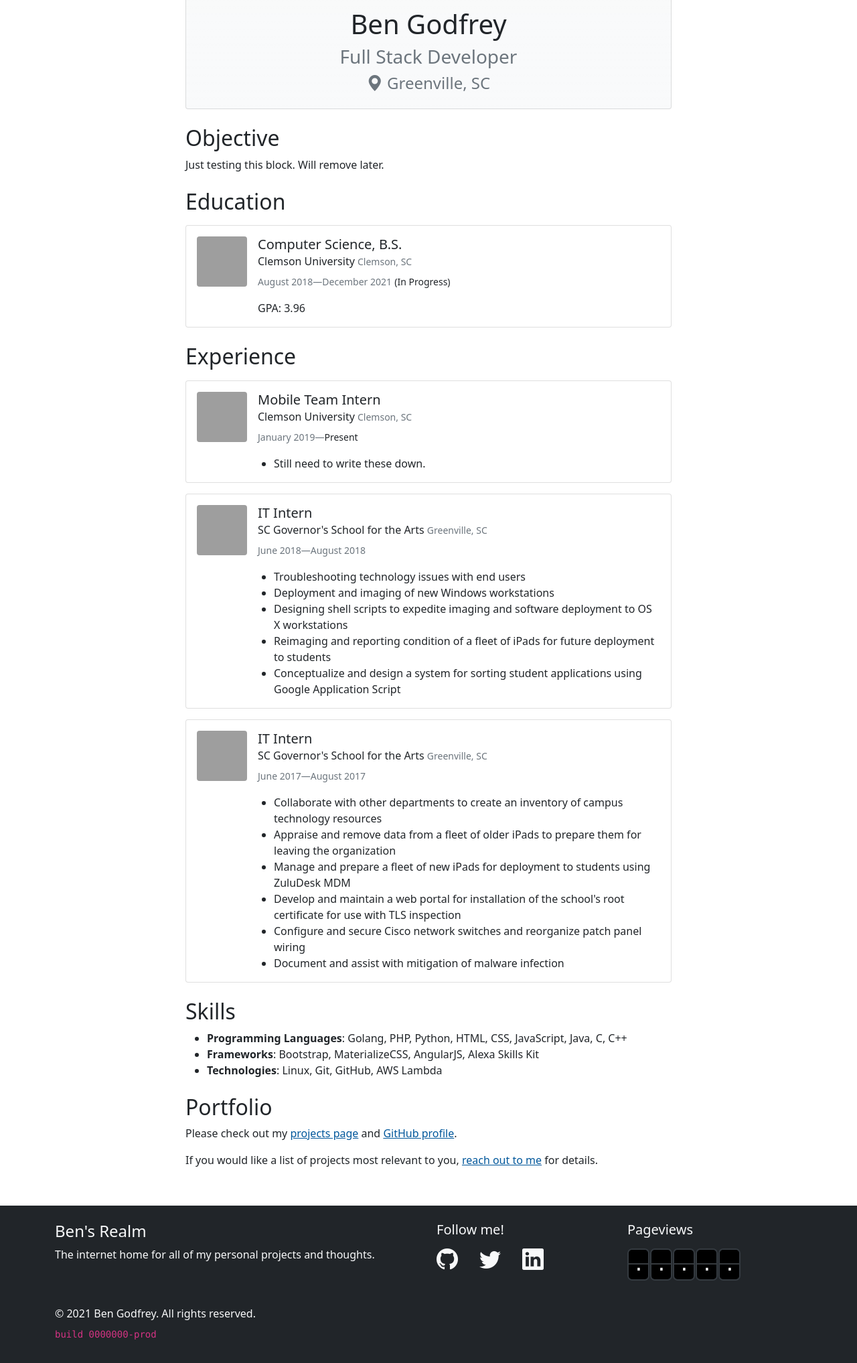
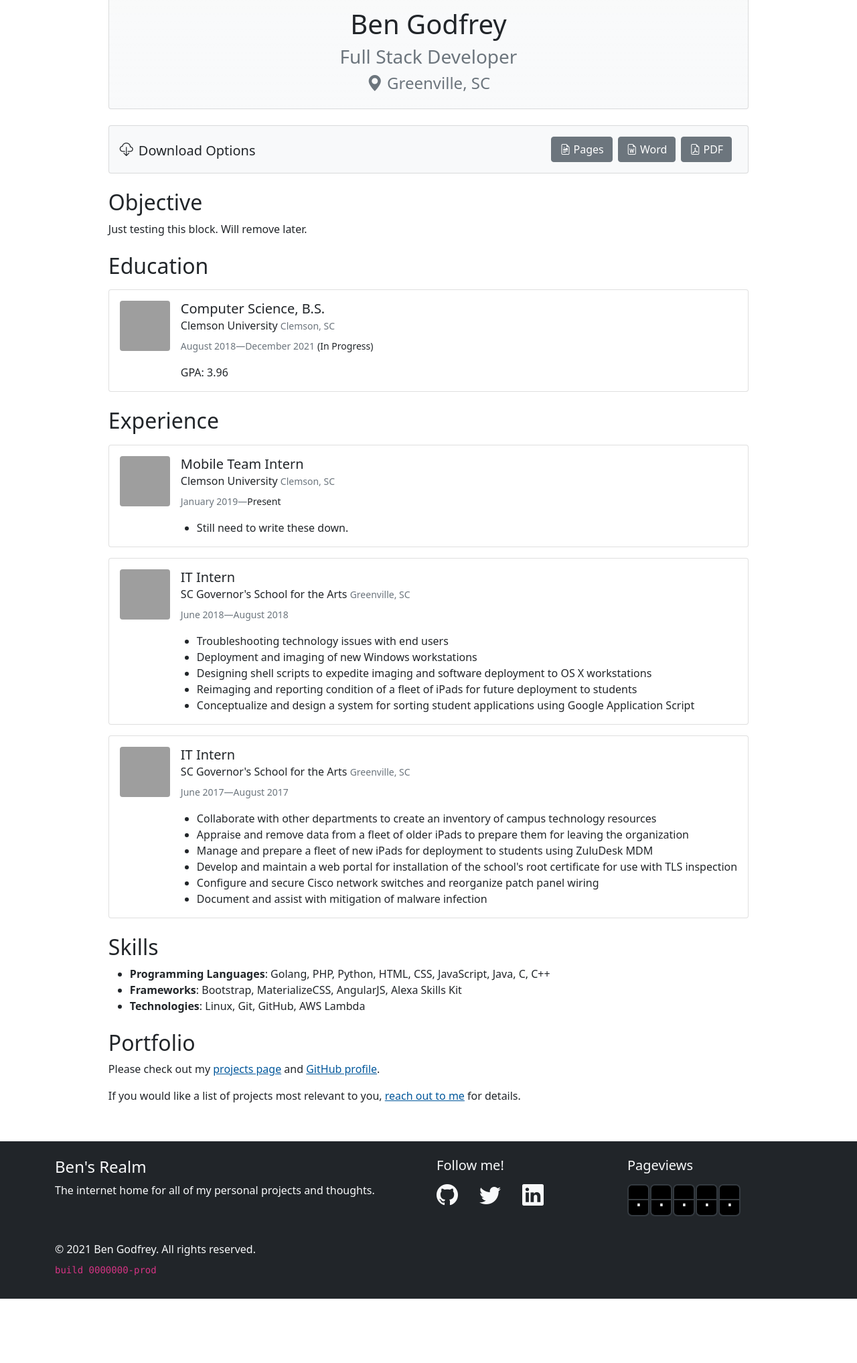
Before and after one commit to BenJetson/benjetson.github.io, a Jekyll site: the page built from resume.html, in a window 1280 px wide, cut to the strip 439-2474 px from the top of the page. Shown: the whole strip at 67% size. Built offline with Jekyll 4.4.1, drawn with Linux system fonts in a browser that asks for light colours; after the commit the page ends 2378 px from its top, so only the background shows below that; grey boxes are pictures that could not be loaded.

Commit message:
Add download buttons to resume. #8

```diff
--- a/_data/resume.yml
+++ b/_data/resume.yml
@@ -1,6 +1,11 @@
 name: Ben Godfrey
 tagline: Full Stack Developer
 location: Greenville, SC
+
+download_urls:
+  pages: null
+  word: null
+  pdf: null
 
 objective: Just testing this block. Will remove later. # FIXME remove this
 
--- a/_sass/custom/styles/_resume.scss
+++ b/_sass/custom/styles/_resume.scss
@@ -5,7 +5,7 @@
 //
 
 main.resume {
-  max-width: 750px;
+  // max-width: 750px;
   margin: 0 auto;
   @extend .mb-4;
 
@@ -32,6 +32,21 @@
     }
   }
 
+  .btn-download {
+    @extend .btn;
+    @extend .btn-secondary;
+
+    @extend .me-2;
+    @extend .text-center;
+
+    margin-bottom: 0;
+
+    @include media-breakpoint-down(sm) {
+      width: 100%;
+      margin-top: map-get($map: $spacers, $key: 2);
+    }
+  }
+
   @media print {
     section {
       page-break-inside: avoid;
--- a/resume.html
+++ b/resume.html
@@ -30,6 +30,28 @@
           <i class="bi bi-geo-alt-fill"></i> {{resume.location}}
         </p>
       </div>
+    </div>
+  </div>
+</section>
+
+<section class="d-print-none">
+  <div class="card bg-light">
+    <div class="card-body d-flex flex-column flex-sm-row align-items-center">
+      <p class="h5 card-title my-1 me-2" aria-hidden="true">
+        <i class="bi bi-cloud-download"></i>
+      </p>
+      <p class="h5 card-title my-1 me-4 mb-0 flex-grow-1 ws-100">
+        Download Options
+      </p>
+      <a href="{{resume.download_urls.pages}}" class="btn-download">
+        <i class="bi bi-file-earmark-richtext"></i> Pages
+      </a>
+      <a href="{{resume.download_urls.word}}" class="btn-download">
+        <i class="bi bi-file-earmark-word"></i> Word
+      </a>
+      <a href="{{resume.download_urls.pdf}}" class="btn-download">
+        <i class="bi bi-file-earmark-pdf"></i> PDF
+      </a>
     </div>
   </div>
 </section>
```
